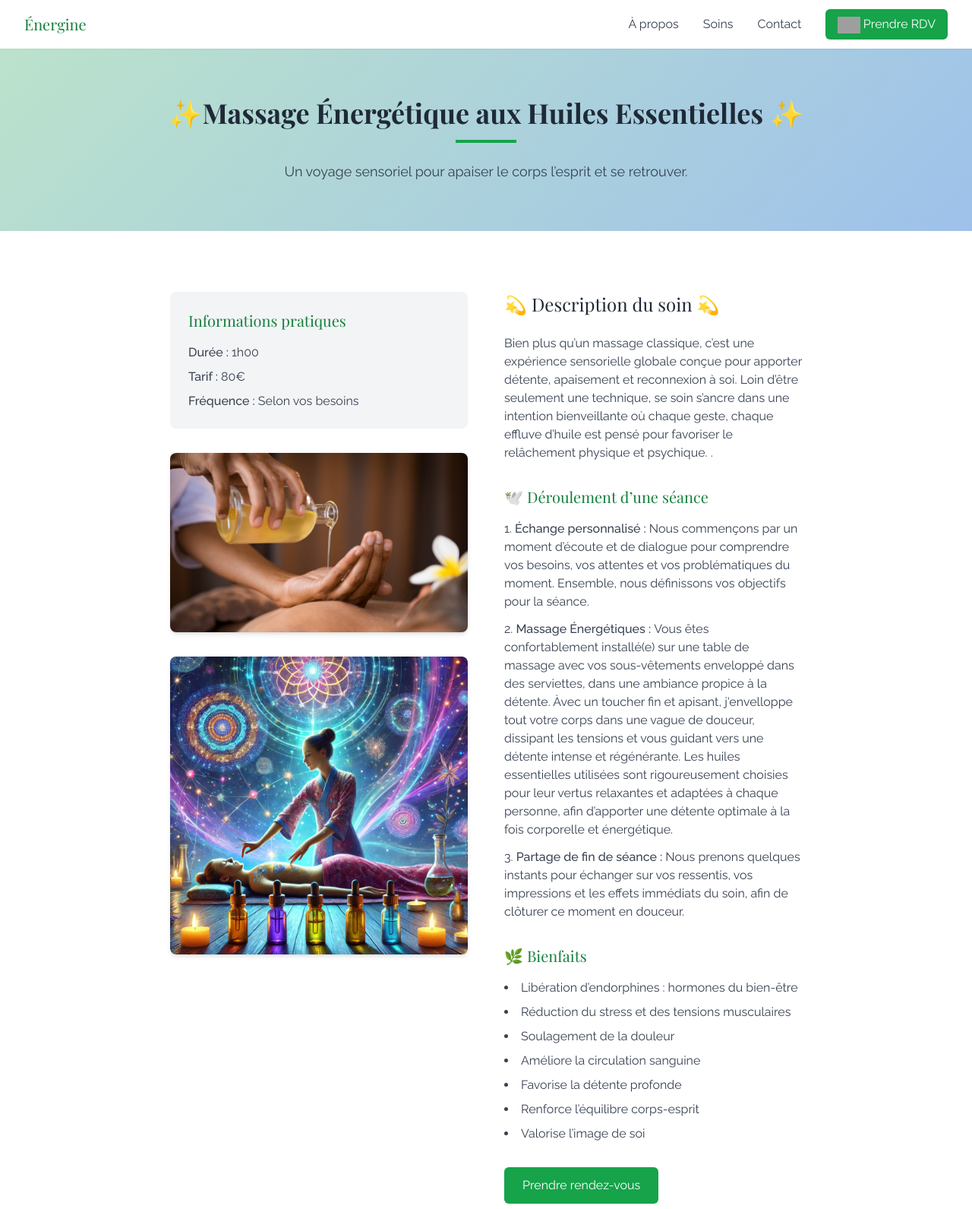
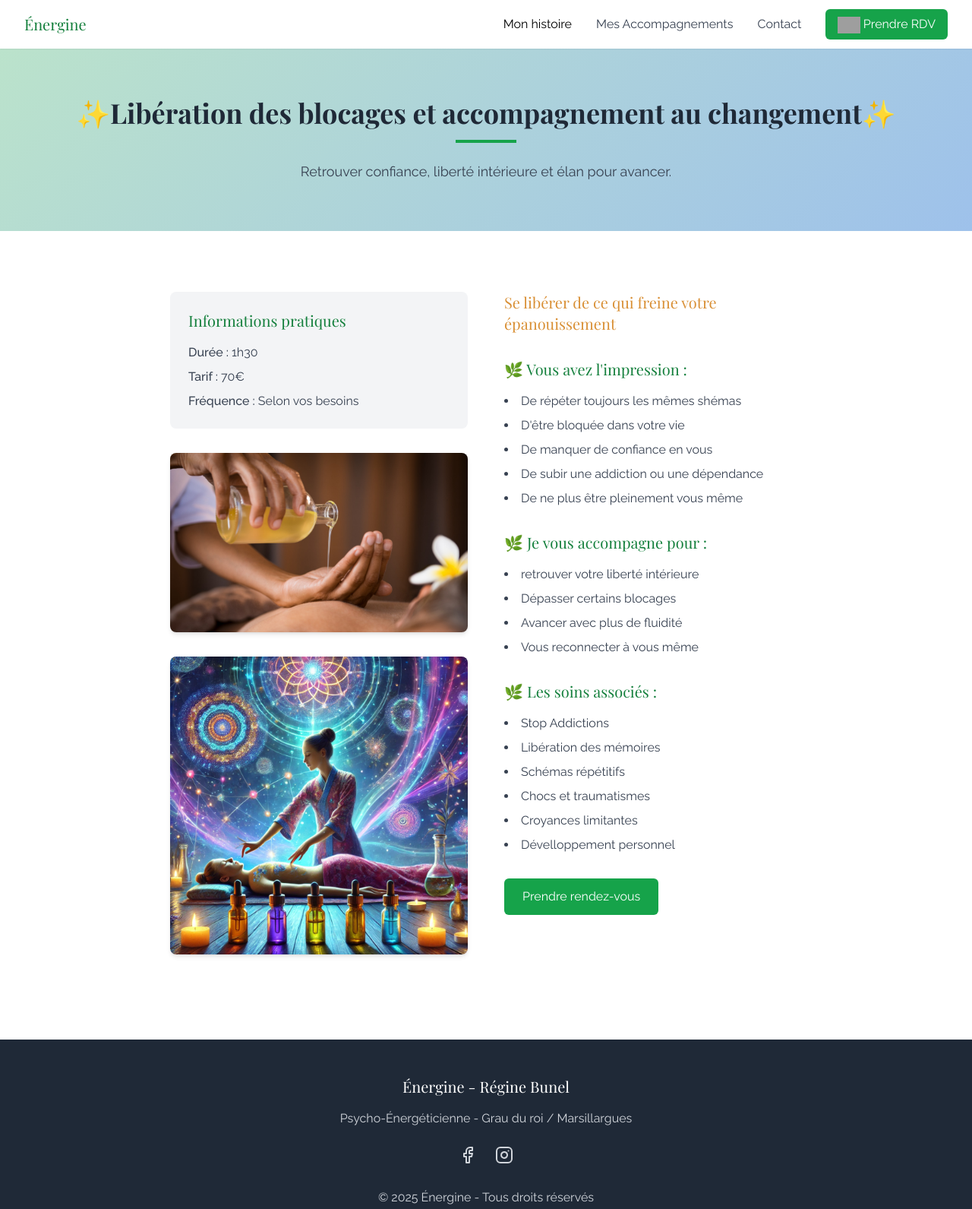
Before and after one commit to DynaFlo/Energine, a plain HTML site: page 03-Libérationdesblocagesetaccompagnementauchangement.html in a window 1280 px wide. Shown: the top 1591 px of the page at 76% size. Drawn offline with nearby package versions, Linux system fonts and the light colour scheme; grey boxes are pictures that could not be loaded.

Commit message:
rubrique liberation des blocages

```diff
--- a/03-Libérationdesblocagesetaccompagnementauchangement.html
+++ b/03-Libérationdesblocagesetaccompagnementauchangement.html
@@ -3,7 +3,7 @@
 <head>
     <meta charset="UTF-8">
     <meta name="viewport" content="width=device-width, initial-scale=1.0">
-    <meta name="description" content="Psycho-énergéticienne à Aigues-Mortes / Marsillargues. Soins énergétiques pour libérer vos blocages et les mémoires, diminuer le stress, les tensions.">
+    <meta name="description" content="Psycho-énergéticienne à Générac. Soins énergétiques pour libérer vos blocages et les mémoires, diminuer le stress, les tensions.">
     <title>Massage énergétiques aux huiles essentielles| Énergine</title>
     <script src="https://cdn.tailwindcss.com"></script>
     <link href="https://unpkg.com/aos@2.3.1/dist/aos.css" rel="stylesheet">
@@ -34,8 +34,8 @@
                     <a href="index.html" class="text-xl title-font text-green-700">Énergine</a>
                 </div>
                 <div class="hidden md:flex items-center space-x-8">
-                    <a href="index.html#about" class="text-gray-700 hover:text-green-600 transition">À propos</a>
-                    <a href="index.html#services" class="text-gray-700 hover:text-green-600 transition">Soins</a>
+                    <a href="index.html#about" class="text-gray-700 hover:text-green-600 transition"></a>Mon histoire</a>
+                    <a href="index.html#services" class="text-gray-700 hover:text-green-600 transition">Mes Accompagnements</a>
                     <a href="index.html#contact" class="text-gray-700 hover:text-green-600 transition">Contact</a>
                     <a href="https://www.resalib.fr/praticien/102749-regine-bunel-energeticien-marsillargues>#newrdvmodal" class="bg-green-600 text-white px-4 py-2 rounded-md hover:bg-green-700 transition">
                         <img src="https://www.resalib.fr/app/images/ico/clock.svg" style="box-shadow:none;vertical-align:middle;height:22px;display:inline"> Prendre RDV
@@ -50,8 +50,8 @@
         </div>
         <!-- Mobile menu -->
         <div id="mobileMenu" class="hidden md:hidden bg-white pb-4 px-4">
-            <a href="index.html#about" class="block py-2 text-gray-700 hover:text-green-600">À propos</a>
-            <a href="index.html#services" class="block py-2 text-gray-700 hover:text-green-600">Soins</a>
+            <a href="index.html#about" class="block py-2 text-gray-700 hover:text-green-600">Mon histoire</a>
+            <a href="index.html#services" class="block py-2 text-gray-700 hover:text-green-600">Mes Accompagnements</a>
             <a href="index.html#contact" class="block py-2 text-gray-700 hover:text-green-600">Contact</a>
             <a href="https://www.resalib.fr/praticien/102749-regine-bunel-energeticien-marsillargues>#newrdvmodal" class="block mt-2 bg-green-600 text-white px-4 py-2 rounded-md text-center hover:bg-green-700">Prendre RDV</a>
         </div>
@@ -61,9 +61,9 @@
     <section class="hero-gradient py-16">
         <div class="max-w-7xl mx-auto px-4 sm:px-6 lg:px-8">
             <div class="text-center">
-                <h1 class="text-3xl md:text-4xl font-bold title-font text-gray-800 mb-4">✨Massage Énergétique aux Huiles Essentielles ✨</h1>
+                <h1 class="text-3xl md:text-4xl font-bold title-font text-gray-800 mb-4">✨Libération des blocages et accompagnement au changement✨</h1>
                 <div class="w-20 h-1 bg-green-600 mx-auto mb-6"></div>
-                <p class="text-lg text-gray-700 max-w-3xl mx-auto">Un voyage sensoriel pour apaiser le corps l’esprit et se retrouver.</p>
+                <p class="text-lg text-gray-700 max-w-3xl mx-auto">Retrouver confiance, liberté intérieure et élan pour avancer.</p>
             </div>
         </div>
     </section>
@@ -75,8 +75,8 @@
                 <div data-aos="fade-right"> <!-- Colonne de droite -->
                     <div class="bg-gray-100 p-6 rounded-lg mb-8">
                         <h3 class="text-xl title-font text-green-700 mb-4">Informations pratiques</h3>
-                        <p class="text-gray-700 mb-2"><span class="font-medium">Durée :</span> 1h00</p>
-                        <p class="text-gray-700 mb-2"><span class="font-medium">Tarif :</span> 80€</p>
+                        <p class="text-gray-700 mb-2"><span class="font-medium">Durée :</span> 1h30</p>
+                        <p class="text-gray-700 mb-2"><span class="font-medium">Tarif :</span> 70€</p>
                         <p class="text-gray-700"><span class="font-medium">Fréquence :</span> Selon vos besoins</p>
                     </div>
                     <div class="rounded-lg mb-8 ">
@@ -87,34 +87,40 @@
                     </div>
                 </div>
                 <div data-aos="fade-left"> <!-- Colonne de gauche -->
-                    <h2 class="text-2xl title-font text-gray-800 mb-6">💫 Description du soin 💫</h2>
-                    <p class="text-gray-700 mb-6">Bien plus qu’un massage classique, c’est une expérience sensorielle globale conçue pour apporter détente, apaisement et reconnexion à soi.
-Loin d’être seulement une technique, se soin s’ancre dans une intention bienveillante où chaque geste, chaque effluve d’huile est pensé pour favoriser le relâchement physique et psychique.
-.
+                    <h2 class="text-xl title-font text-[#D99036;] >mb-4">Se libérer de ce qui freine votre épanouissement </h2>
+                    <p class="text-gray-700 mb-6">
+</p>
+                    </ol>
+                    <h3 class="text-xl title-font text-green-700 mb-4 mt-8">🌿 Vous avez l'impression : </h3>
+                    <ul class="list-disc list-inside space-y-2 text-gray-700">
+                        <li>De répéter toujours les mêmes shémas</li>
+                        <li>D'être bloquée dans votre vie</li>
+                        <li>De manquer de confiance en vous</li>
+                        <li>De subir une addiction ou une dépendance</li>
+                        <li>De ne plus être pleinement vous même</li>
+                    </ul>
 </p>
 
-                    <h3 class="text-xl title-font text-green-700 mb-4 mt-8">🕊️ Déroulement d’une séance</h3>
-                    <ol class="list-decimal list-inside space-y-3 text-gray-700">
-                        <li><span class="font-medium">Échange personnalisé : </span> Nous commençons par un moment d’écoute et de dialogue pour comprendre vos besoins, vos attentes et vos problématiques du moment. Ensemble, nous définissons vos objectifs pour la séance.</li>
-                        <li><span class="font-medium">Massage Énergétiques : </span> Vous êtes confortablement installé(e) sur une table de massage avec vos sous-vêtements enveloppé dans des serviettes, dans une ambiance propice à la détente.
-Àvec un toucher fin et apisant, j'envelloppe tout votre corps dans une vague de douceur, dissipant les tensions et vous guidant vers une détente intense et régénérante. Les huiles essentielles utilisées sont rigoureusement choisies pour leur vertus relaxantes et adaptées à chaque personne, afin d’apporter une détente optimale à la fois corporelle et énergétique.
-</li>
-                        <li><span class="font-medium">Partage de fin de séance : </span> Nous prenons quelques instants pour échanger sur vos ressentis, vos impressions et les effets immédiats du soin, afin de clôturer ce moment en douceur.</li>
-
-
-                    </ol>
-
-                    <h3 class="text-xl title-font text-green-700 mb-4 mt-8">🌿 Bienfaits </h3>
+                    <h3 class="text-xl title-font text-green-700 mb-4 mt-8">🌿 Je vous accompagne pour : </h3>
                     <ul class="list-disc list-inside space-y-2 text-gray-700">
-                        <li>Libération d’endorphines : hormones du bien-être</li>
-                        <li>Réduction du stress et des tensions musculaires</li>
-                        <li>Soulagement de la douleur</li>
-                        <li>Améliore la circulation sanguine</li>
-                        <li>Favorise la détente profonde</li>
-                        <li>Renforce l’équilibre corps-esprit</li>
-                        <li>Valorise l’image de soi</li>
+                        <li>retrouver votre liberté intérieure</li>
+                        <li>Dépasser certains blocages</li>
+                        <li>Avancer avec plus de fluidité</li>
+                        <li>Vous reconnecter à vous même</li>
 
                     </ul>
+</p>
+                    </ol>
+                    <h3 class="text-xl title-font text-green-700 mb-4 mt-8">🌿 Les soins associés : </h3>
+                    <ul class="list-disc list-inside space-y-2 text-gray-700">
+                        <li>Stop Addictions</li>
+                        <li>Libération des mémoires</li>
+                        <li>Schémas répétitifs</li>
+                        <li>Chocs et traumatismes</li>
+                        <li>Croyances limitantes</li>
+                        <li>Dévelloppement personnel</li>
+                    </ul>
+</p>
 
                     <div class="mt-8">
                         <a href="https://www.resalib.fr/praticien/102749-regine-bunel-energeticien-marsillargues>#newrdvmodal" class="bg-green-600 text-white px-6 py-3 rounded-md hover:bg-green-700 transition inline-block">Prendre rendez-vous</a>
```
